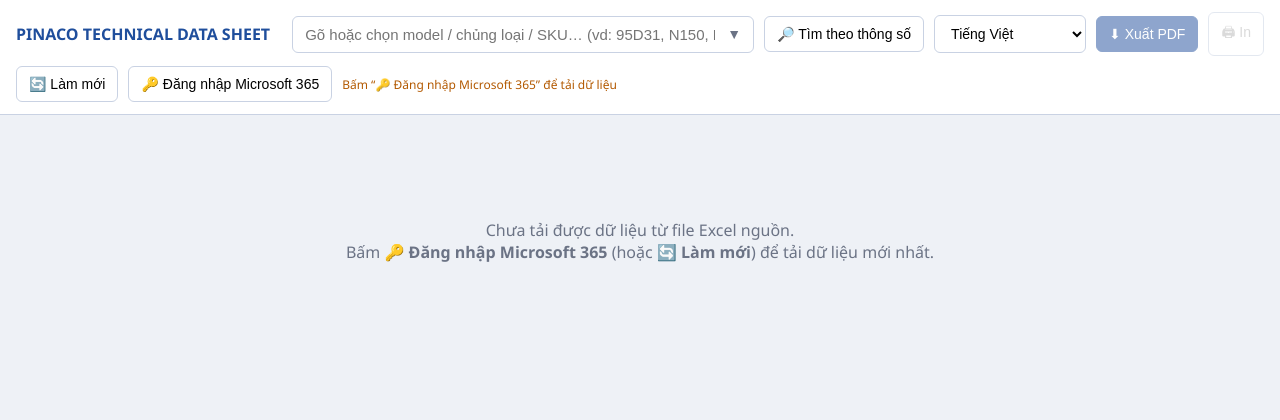
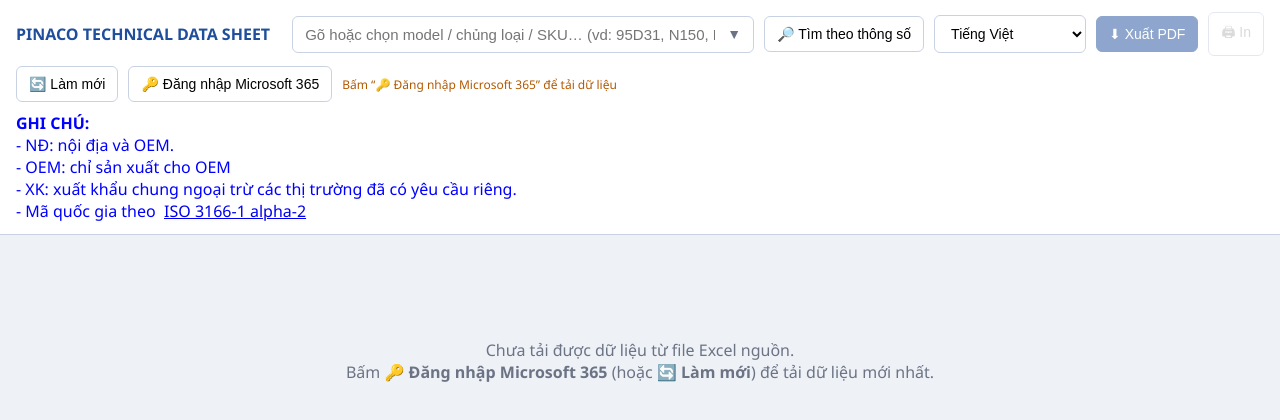
Before and after one commit to congdat261/pinaco, a plain HTML site: page index.html in a window 1280 px wide. Drawn offline with Linux system fonts and the light colour scheme.

Commit message:
Add infonote section with product details
Added informational notes regarding product classifications.

```diff
--- a/index.html
+++ b/index.html
@@ -34,6 +34,7 @@ select,.btn{padding:9px 12px;font-size:14px;border:1px solid var(--line);border-
 .btn:disabled{opacity:.5;cursor:not-allowed}
 .info{font-size:12px;color:var(--muted)}
 .info.ok{color:#1a7f37}.info.warn{color:#b35900}
+.infonote {display:flex;width: 100%;flex-wrap: wrap;color:blue}
 .imgbox .miss{color:#b35900}
 .imgbox .diag{display:block;margin-top:6px;font-size:9pt;font-style:normal;color:#8a5a00;max-width:160mm;word-break:break-all;line-height:1.35}
 #file{display:none}
@@ -178,6 +179,13 @@ body.pdfexport tr.screen-only{display:none}
   <button class="btn" id="load" title="Chọn file Excel trên máy" hidden>📂 Nạp Excel</button>
   <input type="file" id="file" accept=".xlsx,.xlsm,.xls">
   <span class="info" id="info"></span>
+  <div class="infonote" id="infonte">
+    <label class="infonote"><b>GHI CHÚ:</b></label>
+    <label class="infonote">- NĐ: nội địa và OEM.</label>
+    <label class="infonote">- OEM: chỉ sản xuất cho OEM</label>
+    <label class="infonote">- XK: xuất khẩu chung ngoại trừ các thị trường đã có yêu cầu riêng.</label>
+    <label class="infonote">- Mã quốc gia theo &nbsp<span><a href="https://vi.wikipedia.org/wiki/ISO_3166-1_alpha-2" target="_blank" rel="noopener">ISO 3166-1 alpha-2</a></span></label>
+  </div>
 </div>
 <div class="adv" id="adv">
   <form id="advform" autocomplete="off">
```
